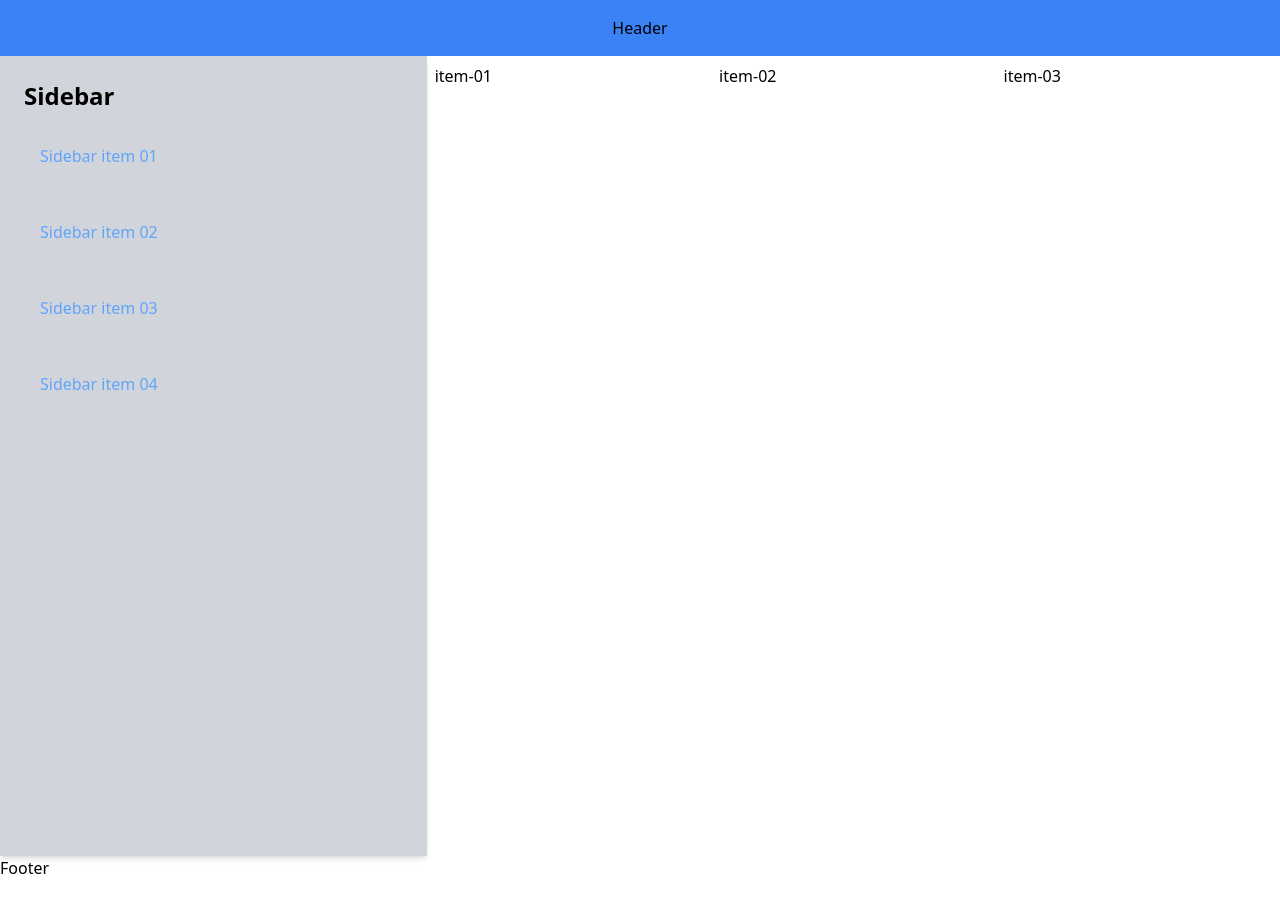
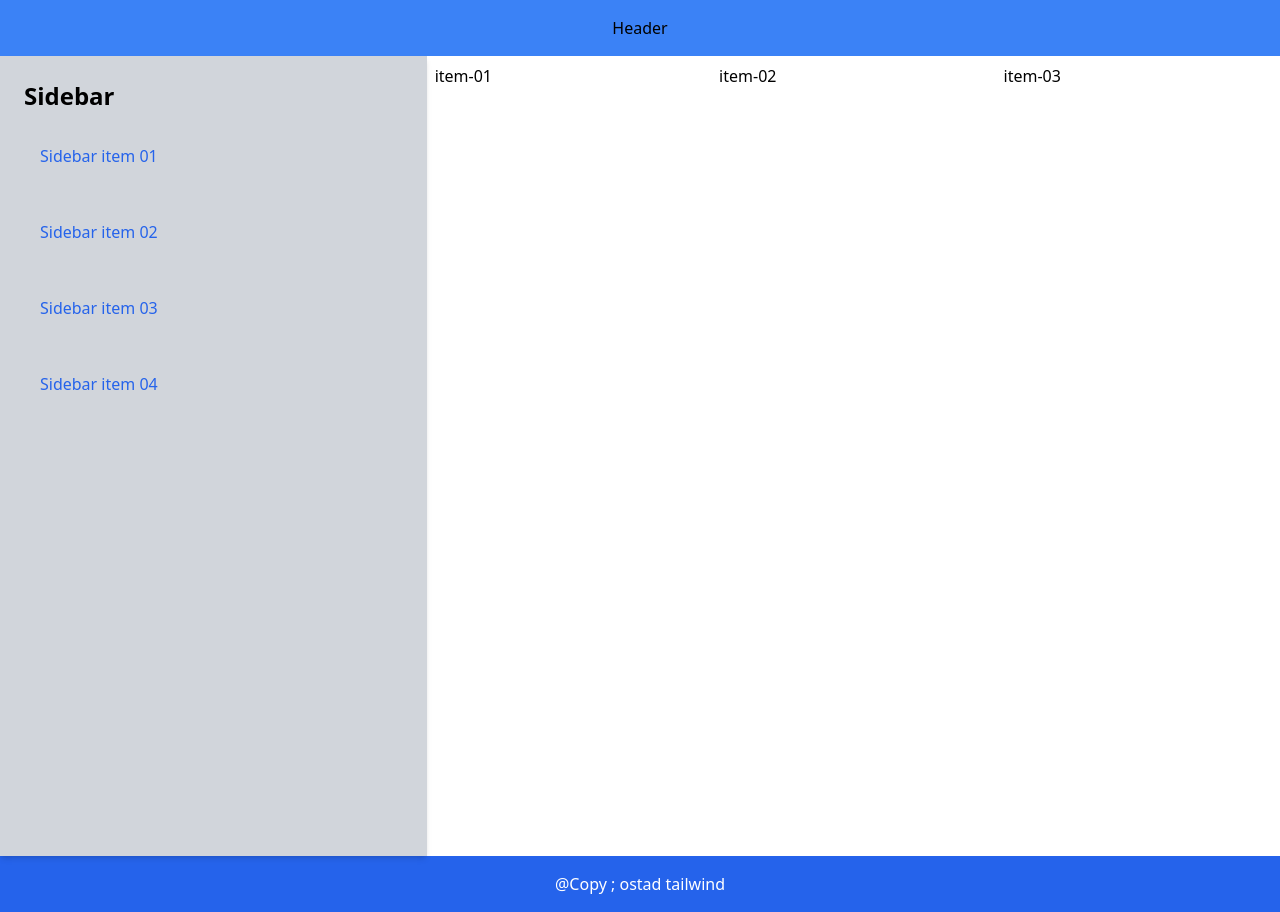
Before and after one commit to monoronjons86/start125, a website: page src/index.html in a window 1280 px wide. Before the commit the page ends 880 px from the top, so only its background shows below. Drawn offline with Linux system fonts and the light colour scheme.

Commit message:
morning2

```diff
--- a/src/index.html
+++ b/src/index.html
@@ -11,7 +11,7 @@
         <div class="flex">
             <aside class="w-4/12 bg-gray-300 shadow-md p-6 h-screen">
                 <h2 class="text-2xl font-semibold mb-4">Sidebar</h2>
-                <ul class="text-blue-400 w-full">
+                <ul class="text-blue-600 w-full">
                     <li class="mb-5 hover:bg-lime-300 p-4"> <a href="#" class="rounded-lg">Sidebar item 01</a> </li>
 
                     <li class="mb-5 hover:bg-lime-300 p-4"> <a href="#" class="rounded-lg">Sidebar item 02</a> </li>
@@ -31,6 +31,8 @@
                 </div>
             </main>
         </div>
-        <footer>Footer</footer>
+        <footer class="bg-blue-600 text-center text-white p-4">
+            <p>@Copy ; ostad tailwind</p>
+        </footer>
 </body>
 </html>
```
Also changed, not shown: src/output.css.
